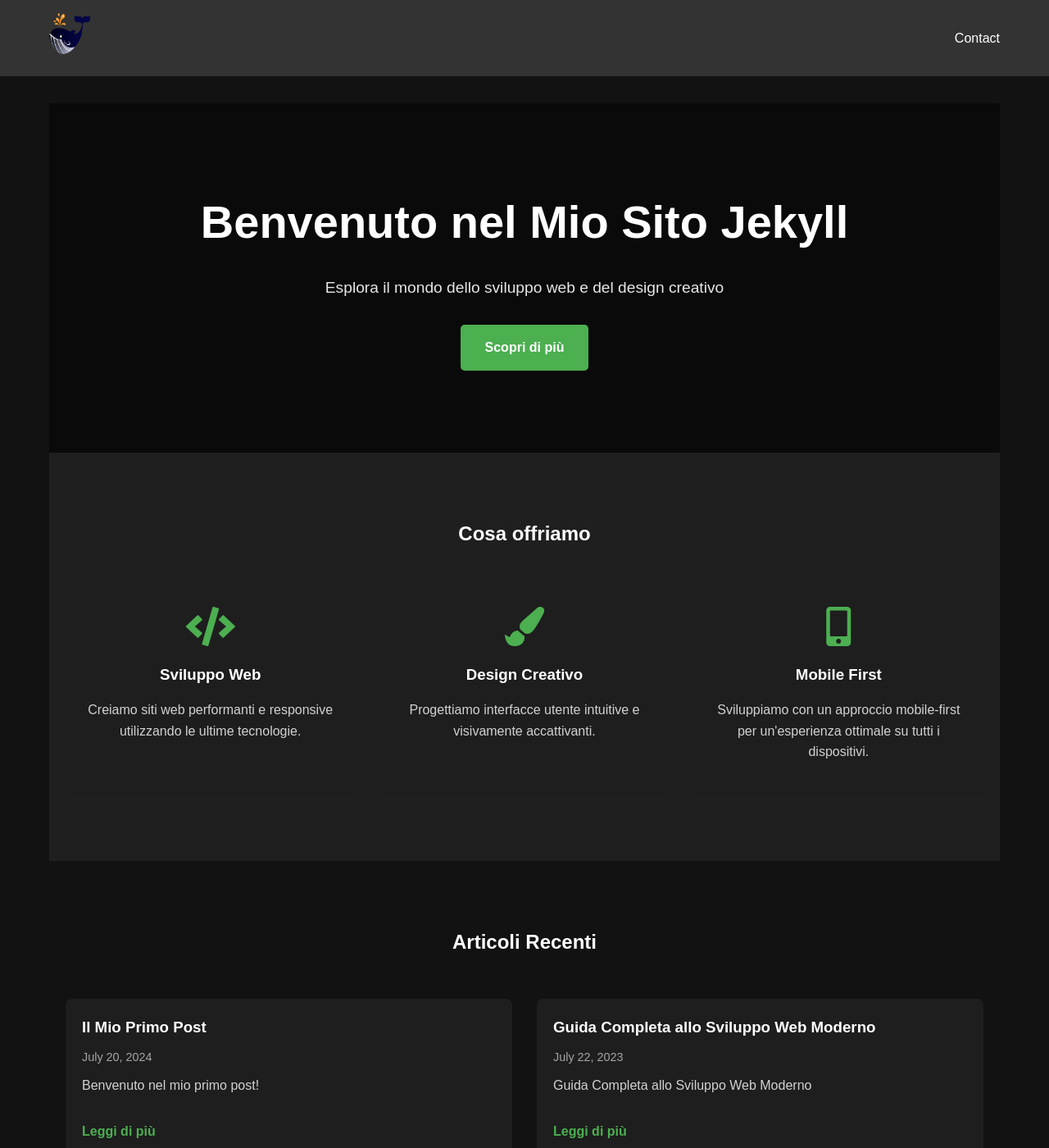
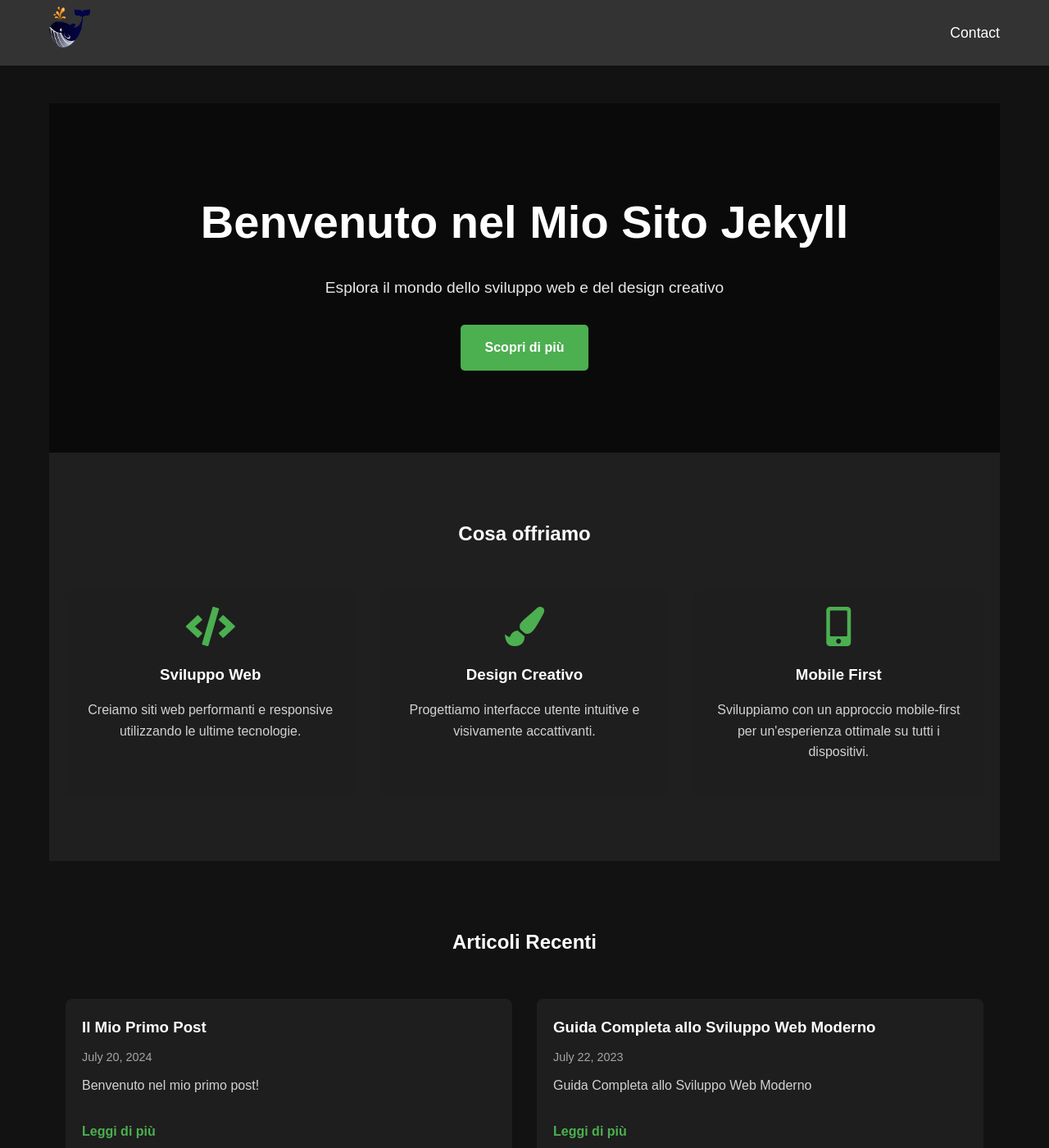
Before and after one commit to whiterabbit21m-test/whiterabbit21m-test.github.io, a Jekyll site: the page built from index.md, in a window 1280 px wide and 1400 px high. Shown: the whole window at 82% size. Built offline with Jekyll 4.4.1, drawn with Linux system fonts in a browser that asks for light colours.

Commit message:
Update _layout.scss

```diff
--- a/_sass/_layout.scss
+++ b/_sass/_layout.scss
@@ -1,5 +1,5 @@
 // Variables
-$header-height: 60px;
+$header-height: 80px; // Aumentato da 60px a 80px
 $footer-height: 100px;
 $max-width: 1200px;
 $primary-color: #333;
@@ -34,7 +34,7 @@
   flex: 1 0 auto;
   display: flex;
   flex-direction: column;
-  padding-top: $header-height;
+  padding-top: $header-height; // Adattato all'altezza dell'header
 }
 
 .wrapper {
@@ -54,8 +54,8 @@
   top: 0;
   left: 0;
   right: 0;
+  height: $header-height; // Altezza fissa per l'header
   z-index: 1000;
-  padding: 10px 0;
 
   .header-container {
     display: flex;
@@ -64,13 +64,14 @@
     max-width: $max-width;
     margin: 0 auto;
     padding: 0 20px;
+    height: 100%; // Assicura che il contenuto occupi tutta l'altezza dell'header
   }
 
   .logo {
     a {
       color: $text-color;
       text-decoration: none;
-      font-size: 1.5rem;
+      font-size: 1.8rem; // Aumentato leggermente
       font-weight: bold;
     }
   }
@@ -89,6 +90,7 @@
           color: $text-color;
           text-decoration: none;
           transition: color 0.3s ease;
+          font-size: 1.1rem; // Aumentato leggermente
 
           &:hover, &.active {
             color: $secondary-color;
@@ -262,9 +264,12 @@
 // Responsive styles
 @media (max-width: 768px) {
   .site-header {
+    height: auto; // Permette all'header di adattarsi al contenuto su mobile
+
     .header-container {
       flex-wrap: wrap;
       justify-content: center;
+      padding: 10px 20px; // Aggiunto padding verticale
     }
 
     .logo {
@@ -287,7 +292,7 @@
   }
 
   .content-wrapper {
-    padding-top: 100px; // Adjust this value based on your mobile header height
+    padding-top: 120px; // Aumentato per compensare l'header più grande su mobile
   }
 
   .post {
```
